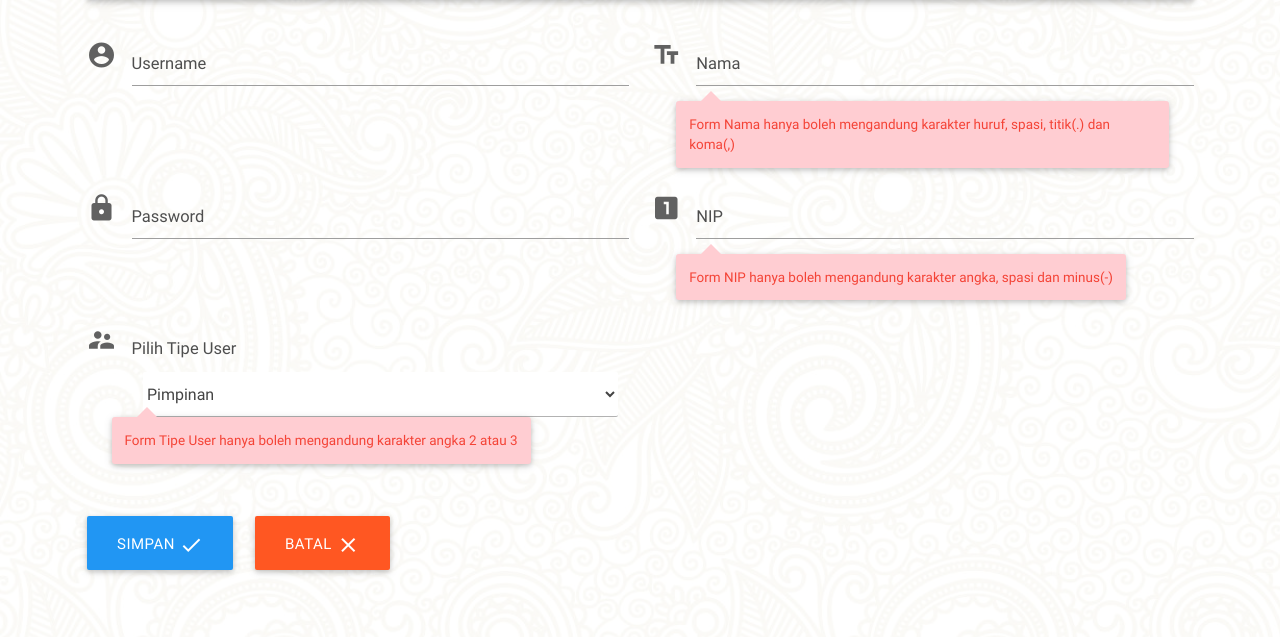
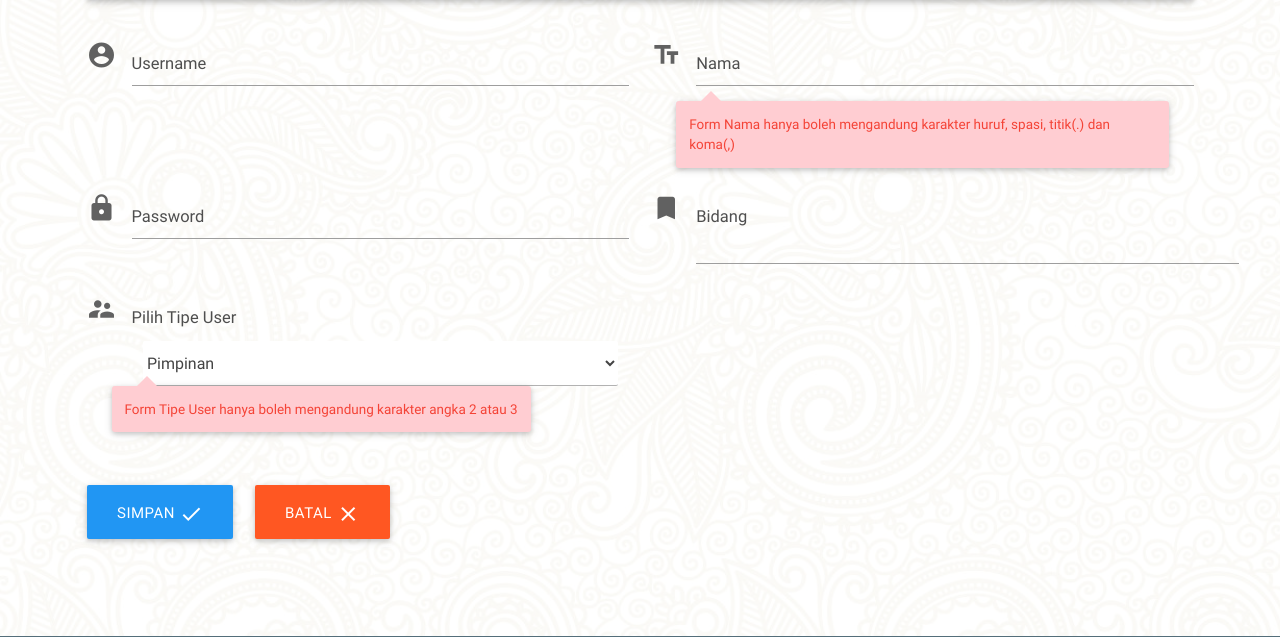
Before and after one commit to yogabraman/surat, a PHP site: page /admin.php?page=sett&sub=usr&act=add in a window 1280 px wide. Shown: the part 150-787 px from the top of the page. Run offline with PHP 8.4, Linux system fonts and the light colour scheme; a user stored in the database is signed in; tables that the repository leaves empty or names only in its code hold one stand-in row (values such as "Sample post").

Commit message:
Tambah Agenda by Bidang

```diff
--- a/include/footer.php
+++ b/include/footer.php
@@ -110,7 +110,7 @@ if (!empty($_SESSION['admin'])) {
         // $("#tipe_surat").prop("checked", true);
 
         //jquery datepicker
-        $('#tgl_surat,#tgl_agenda,#batas_waktu,#dari_tanggal,#sampai_tanggal').pickadate({
+        $('#tgl_surat,#tgl_agenda,#tgl_acara,#batas_waktu,#dari_tanggal,#sampai_tanggal').pickadate({
             selectMonths: true,
             selectYears: 10,
             format: "yyyy-mm-dd"
@@ -160,6 +160,15 @@ if (!empty($_SESSION['admin'])) {
                 });
             });
         });
+        //JSON data Klasifikasi
+        $(document).ready(function() {
+            $.getJSON('', function(e) {
+                $('#bidang').html('');
+                $.each(e, function(tambah_user, row) {
+                    $('#bidang').append('<option value=' + row.nama + '>' + row.nama + '</option>');
+                });
+            });
+        });
     </script>
     <!-- Javascript END -->
 
--- a/tambah_agenda.php
+++ b/tambah_agenda.php
@@ -122,6 +122,9 @@ if (empty($_SESSION['admin'])) {
         <div class="row jarak-form">
 
             <!-- Form START -->
+            <?php
+                echo$_SESSION['nip'];
+            ?>
             <form class="col s12" method="POST" action="?page=txa&act=add" enctype="multipart/form-data">
 
                 <!-- Row in form START -->
--- a/tambah_user.php
+++ b/tambah_user.php
@@ -1,14 +1,18 @@
 <?php
 //cek session
-    if(empty($_SESSION['admin'])){
+if (empty($_SESSION['admin'])) {
     $_SESSION['err'] = '<center>Anda harus login terlebih dahulu!</center>';
     header("Location: ./");
     die();
 } else {
-        if(isset($_REQUEST['submit'])){
+    if (isset($_REQUEST['submit'])) {
 
         //validasi form kosong
-            if($_REQUEST['username'] == "" || $_REQUEST['password'] == "" || $_REQUEST['nama'] == "" || $_REQUEST['nip'] == "" || $_REQUEST['admin'] == ""){
+        if ($_REQUEST['username'] == "" ||
+            $_REQUEST['password'] == "" ||
+            $_REQUEST['nama'] == "" ||
+            // $_REQUEST['nip'] == "" ||
+            $_REQUEST['admin'] == "") {
             $_SESSION['errEmpty'] = 'ERROR! Semua form wajib diisi!';
             header("Location: ./admin.php?page=sett&sub=usr&act=add");
             die();
@@ -17,67 +21,69 @@
             $username = $_REQUEST['username'];
             $password = $_REQUEST['password'];
             $nama = $_REQUEST['nama'];
-                $nip = $_REQUEST['nip'];
+            $bidang = $_REQUEST['bidang'];
+            // $nip = $_REQUEST['nip'];
             $admin = $_REQUEST['admin'];
+            echo$bidang;
 
             //validasi input data
-                if(!preg_match("/^[a-zA-Z0-9_]*$/", $username)){
-                    $_SESSION['uname'] = 'Form Username hanya boleh mengandung karakter huruf, angka dan underscore (_)';
-                    echo '<script language="javascript">window.history.back();</script>';
-                } else {
+            // if (!preg_match("/^[a-zA-Z0-9_]*$/", $username)) {
+            //     $_SESSION['uname'] = 'Form Username hanya boleh mengandung karakter huruf, angka dan underscore (_)';
+            //     echo '<script language="javascript">window.history.back();</script>';
+            // } else {
 
-                    if(!preg_match("/^[a-zA-Z., ]*$/", $nama)){
-                        $_SESSION['namauser'] = 'Form Nama hanya boleh mengandung karakter huruf, spasi, titik(.) dan koma(,)';
-                        echo '<script language="javascript">window.history.back();</script>';
-                    } else {
+            //     if (!preg_match("/^[a-zA-Z., ]*$/", $nama)) {
+            //         $_SESSION['namauser'] = 'Form Nama hanya boleh mengandung karakter huruf, spasi, titik(.) dan koma(,)';
+            //         echo '<script language="javascript">window.history.back();</script>';
+            //     } else {
 
-                        if(!preg_match("/^[0-9. -]*$/", $nip)){
-                            $_SESSION['nipuser'] = 'Form NIP hanya boleh mengandung karakter angka, spasi dan minus(-)';
-                            echo '<script language="javascript">window.history.back();</script>';
-                        } else {
+            //         // if (!preg_match("/^[0-9. -]*$/", $nip)) {
+            //         //     $_SESSION['nipuser'] = 'Form NIP hanya boleh mengandung karakter angka, spasi dan minus(-)';
+            //         //     echo '<script language="javascript">window.history.back();</script>';
+            //         // } else {
 
-                            if(!preg_match("/^[2-3]*$/", $admin)){
-                                $_SESSION['tipeuser'] = 'Form Tipe User hanya boleh mengandung karakter angka 2 atau 3';
-                                echo '<script language="javascript">window.history.back();</script>';
-                            } else {
+            //             if (!preg_match("/^[2-3]*$/", $admin)) {
+            //                 $_SESSION['tipeuser'] = 'Form Tipe User hanya boleh mengandung karakter angka 2 atau 3';
+            //                 echo '<script language="javascript">window.history.back();</script>';
+            //             } else {
 
-                                $cek = mysqli_query($config, "SELECT * FROM tbl_user WHERE username='$username'");
-                                $result = mysqli_num_rows($cek);
+            //                 $cek = mysqli_query($config, "SELECT * FROM tbl_user WHERE username='$username'");
+            //                 $result = mysqli_num_rows($cek);
 
-                                if($result > 0){
-                                    $_SESSION['errUsername'] = 'Username sudah terpakai, gunakan yang lain!';
-                                    echo '<script language="javascript">window.history.back();</script>';
-                                } else {
+            //                 if ($result > 0) {
+            //                     $_SESSION['errUsername'] = 'Username sudah terpakai, gunakan yang lain!';
+            //                     echo '<script language="javascript">window.history.back();</script>';
+            //                 } else {
 
-                                    if(strlen($username) < 5){
-                                        $_SESSION['errUser5'] = 'Username minimal 5 karakter!';
-                                        echo '<script language="javascript">window.history.back();</script>';
-                                    } else {
+            //                     if (strlen($username) < 3) {
+            //                         $_SESSION['errUser5'] = 'Username minimal 3 karakter!';
+            //                         echo '<script language="javascript">window.history.back();</script>';
+            //                     } else {
 
-                                        if(strlen($password) < 5){
-                                            $_SESSION['errPassword'] = 'Password minimal 5 karakter!';
-                                            echo '<script language="javascript">window.history.back();</script>';
-                                        } else {
+            //                         if (strlen($password) < 3) {
+            //                             $_SESSION['errPassword'] = 'Password minimal 3 karakter!';
+            //                             echo '<script language="javascript">window.history.back();</script>';
+            //                         } else {
 
-                                            $query = mysqli_query($config, "INSERT INTO tbl_user(username,password,nama,nip,admin) VALUES('$username',MD5('$password'),'$nama','$nip','$admin')");
+            //                             $query = mysqli_query($config, "INSERT INTO tbl_user(username,password,nama,nip,admin) VALUES('$username',MD5('$password'),'$nama','$bidang','$admin')");
 
-                                            if($query != false){
-                                                $_SESSION['succAdd'] = 'SUKSES! User baru berhasil ditambahkan';
-                                                header("Location: ./admin.php?page=sett&sub=usr");
-                                                die();
-                                            } else {
-                                                $_SESSION['errQ'] = 'ERROR! Ada masalah dengan query';
-                                                echo '<script language="javascript">window.history.back();</script>';
+            //                             if ($query != false) {
+            //                                 $_SESSION['succAdd'] = 'SUKSES! User baru berhasil ditambahkan';
+            //                                 header("Location: ./admin.php?page=sett&sub=usr");
+            //                                 die();
+            //                             } else {
+            //                                 $_SESSION['errQ'] = 'ERROR! Ada masalah dengan query';
+            //                                 echo '<script language="javascript">window.history.back();</script>';
+            //                             }
+            //                         }
+            //                     }
+            //                 }
+            //             }
+            //         // }
+            //     }
+            // }
         }
-                                        }
-                                    }
-                                }
-                            }
-                        }
-                    }
-                }
-            }
-        } else {?>
+    } else { ?>
 
         <!-- Row Start -->
         <div class="row">
@@ -96,26 +102,26 @@
         <!-- Row END -->
 
         <?php
-                if(isset($_SESSION['errQ'])){
+        if (isset($_SESSION['errQ'])) {
             $errQ = $_SESSION['errQ'];
             echo '<div id="alert-message" class="row">
                             <div class="col m12">
                                 <div class="card red lighten-5">
                                     <div class="card-content notif">
-                                        <span class="card-title red-text"><i class="material-icons md-36">clear</i> '.$errQ.'</span>
+                                        <span class="card-title red-text"><i class="material-icons md-36">clear</i> ' . $errQ . '</span>
                                     </div>
                                 </div>
                             </div>
                         </div>';
             unset($_SESSION['errQ']);
         }
-                if(isset($_SESSION['errEmpty'])){
+        if (isset($_SESSION['errEmpty'])) {
             $errEmpty = $_SESSION['errEmpty'];
             echo '<div id="alert-message" class="row">
                             <div class="col m12">
                                 <div class="card red lighten-5">
                                     <div class="card-content notif">
-                                        <span class="card-title red-text"><i class="material-icons md-36">clear</i> '.$errEmpty.'</span>
+                                        <span class="card-title red-text"><i class="material-icons md-36">clear</i> ' . $errEmpty . '</span>
                                     </div>
                                 </div>
                             </div>
@@ -132,23 +138,23 @@
 
                 <!-- Row in form START -->
                 <div class="row">
-                        <div class="input-field col s6 tooltipped" data-position="top" data-tooltip="Username minimal 5 karakter [ huruf, angka atau underscore(_) ]">
+                    <div class="input-field col s6 tooltipped" data-position="top" data-tooltip="Username minimal 3 karakter [ huruf, angka atau underscore(_) ]">
                         <i class="material-icons prefix md-prefix">account_circle</i>
                         <input id="username" type="text" class="validate" name="username" required>
                         <?php
-                                    if(isset($_SESSION['uname'])){
+                        if (isset($_SESSION['uname'])) {
                             $uname = $_SESSION['uname'];
-                                        echo '<div id="alert-message" class="callout bottom z-depth-1 red lighten-4 red-text">'.$uname.'</div>';
+                            echo '<div id="alert-message" class="callout bottom z-depth-1 red lighten-4 red-text">' . $uname . '</div>';
                             unset($_SESSION['uname']);
                         }
-                                    if(isset($_SESSION['errUsername'])){
+                        if (isset($_SESSION['errUsername'])) {
                             $errUsername = $_SESSION['errUsername'];
-                                        echo '<div id="alert-message" class="callout bottom z-depth-1 red lighten-4 red-text">'.$errUsername.'</div>';
+                            echo '<div id="alert-message" class="callout bottom z-depth-1 red lighten-4 red-text">' . $errUsername . '</div>';
                             unset($_SESSION['errUsername']);
                         }
-                                    if(isset($_SESSION['errUser5'])){
+                        if (isset($_SESSION['errUser5'])) {
                             $errUser5 = $_SESSION['errUser5'];
-                                        echo '<div id="alert-message" class="callout bottom z-depth-1 red lighten-4 red-text">'.$errUser5.'</div>';
+                            echo '<div id="alert-message" class="callout bottom z-depth-1 red lighten-4 red-text">' . $errUser5 . '</div>';
                             unset($_SESSION['errUser5']);
                         }
                         ?>
@@ -158,9 +164,9 @@
                         <i class="material-icons prefix md-prefix">text_fields</i>
                         <input id="nama" type="text" class="validate" name="nama" required>
                         <?php
-                                    if(isset($_SESSION['namauser'])){
+                        if (isset($_SESSION['namauser'])) {
                             $namauser = $_SESSION['namauser'];
-                                        echo '<div id="alert-message" class="callout bottom z-depth-1 red lighten-4 red-text">'.$namauser.'</div>';
+                            echo '<div id="alert-message" class="callout bottom z-depth-1 red lighten-4 red-text">' . $namauser . '</div>';
                             unset($_SESSION['namauser']);
                         }
                         ?>
@@ -170,28 +176,50 @@
                         <i class="material-icons prefix md-prefix">lock</i>
                         <input id="password" type="password" class="validate" name="password" required>
                         <?php
-                                    if(isset($_SESSION['errPassword'])){
+                        if (isset($_SESSION['errPassword'])) {
                             $errPassword = $_SESSION['errPassword'];
-                                        echo '<div id="alert-message" class="callout bottom z-depth-1 red lighten-4 red-text">'.$errPassword.'</div>';
+                            echo '<div id="alert-message" class="callout bottom z-depth-1 red lighten-4 red-text">' . $errPassword . '</div>';
                             unset($_SESSION['errPassword']);
                         }
                         ?>
                         <label for="password">Password</label>
                     </div>
-                        <div class="input-field col s6 tooltipped" data-position="top" data-tooltip="Jika belum memiliki NIP, isi dengan minus(-)">
+                    <!-- <div class="input-field col s6 tooltipped" data-position="top" data-tooltip="Jika belum memiliki NIP, isi dengan minus(-)">
                             <i class="material-icons prefix md-prefix">looks_one</i>
                             <input id="nip" type="text" class="validate" name="nip" required>
                                 <?php
-                                    if(isset($_SESSION['nipuser'])){
+                                if (isset($_SESSION['nipuser'])) {
                                     $nipuser = $_SESSION['nipuser'];
-                                        echo '<div id="alert-message" class="callout bottom z-depth-1 red lighten-4 red-text">'.$nipuser.'</div>';
+                                    echo '<div id="alert-message" class="callout bottom z-depth-1 red lighten-4 red-text">' . $nipuser . '</div>';
                                     unset($_SESSION['nipuser']);
                                 }
                                 ?>
                             <label for="nip">NIP</label>
+                        </div> -->
+
+                    <div class="input-field col s6">
+                        <i class="material-icons prefix md-prefix">bookmark</i>
+                        <select id="bidang" type="text" name="bidang" required>
+                            <option></option>
+                            <?php
+                            include('include/config.php');
+                            $rs = mysqli_query($config, "SELECT * FROM tbl_struktural");
+                            while ($row = mysqli_fetch_array($rs)) {
+                                echo '<option value=' . $row['nama'] . '>' . $row['nama'] . '</option>';
+                            }
+                            ?>
+                        </select>
+                        <?php
+                        if (isset($_SESSION['bidang'])) {
+                            $bidang = $_SESSION['bidang'];
+                            echo '<div id="alert-message" class="callout bottom z-depth-1 red lighten-4 red-text">' . $bidang . '</div>';
+                            unset($_SESSION['bidang']);
+                        }
+                        ?>
+                        <label for="bidang">Bidang</label>
                     </div>
                     <div class="input-field col s6">
-                            <i class="material-icons prefix md-prefix">supervisor_account</i><label>Pilih Tipe User</label><br/>
+                        <i class="material-icons prefix md-prefix">supervisor_account</i><label>Pilih Tipe User</label><br />
                         <div class="input-field col s11 right">
                             <select class="browser-default validate" name="admin" id="admin" required>
                                 <option value="2">Pimpinan</option>
@@ -199,15 +227,15 @@
                             </select>
                         </div>
                         <?php
-                                    if(isset($_SESSION['tipeuser'])){
+                        if (isset($_SESSION['tipeuser'])) {
                             $tipeuser = $_SESSION['tipeuser'];
-                                        echo '<div id="alert-message" class="callout bottom z-depth-1 red lighten-4 red-text">'.$tipeuser.'</div>';
+                            echo '<div id="alert-message" class="callout bottom z-depth-1 red lighten-4 red-text">' . $tipeuser . '</div>';
                             unset($_SESSION['tipeuser']);
                         }
                         ?>
                     </div>
                 </div>
-                    <br/>
+                <br />
                 <!-- Row in form END -->
                 <div class="row">
                     <div class="col 6">
```
Also changed, not shown: tambah_surat_masuk.php (+53 -52 lines), transaksi_agenda.php (+4 -3 lines). Lines whose indentation alone changed are shown as unchanged.
